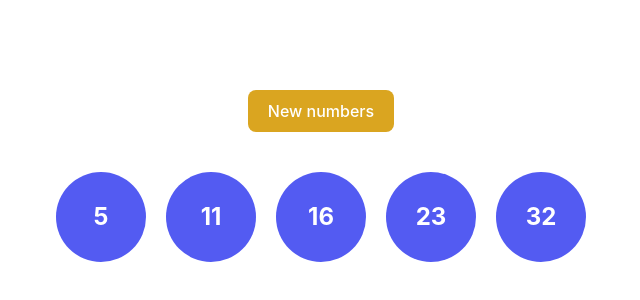
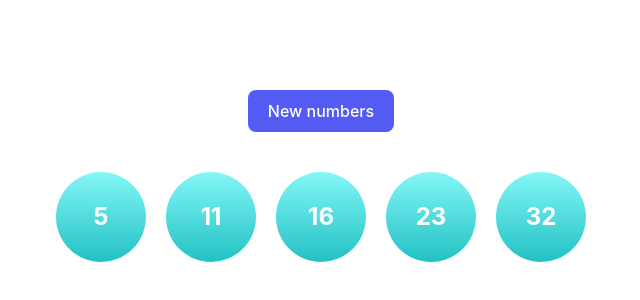
Before and after one commit to dmatkulov/homeWork-51, a React (Vite) app: page / in a window 1280 px wide. Shown: the part 224-524 px from the top of the page, without its empty margins (319-959 px from the left). Built offline with nearby package versions, Linux system fonts and the light colour scheme; the HTML template or start-up script is replaced by a standard one.

Commit message:
add radial gradient background to numbers

```diff
--- a/src/App.css
+++ b/src/App.css
@@ -18,13 +18,14 @@
   align-items: center;
   justify-content: center;
   border-radius: 50%;
-  background-color: #535bf2;
+  background: linear-gradient(0deg, rgba(34,193,195,1) 0%, rgba(132,246,247,1) 100%);
+  /*background-color: #535bf2;*/
   font-size: 24px;
   font-weight: bold;
   color: white;
 }
 
 .btn {
-  background-color: goldenrod;
+  background-color: #535bf2;
   color: white;
 }
```
